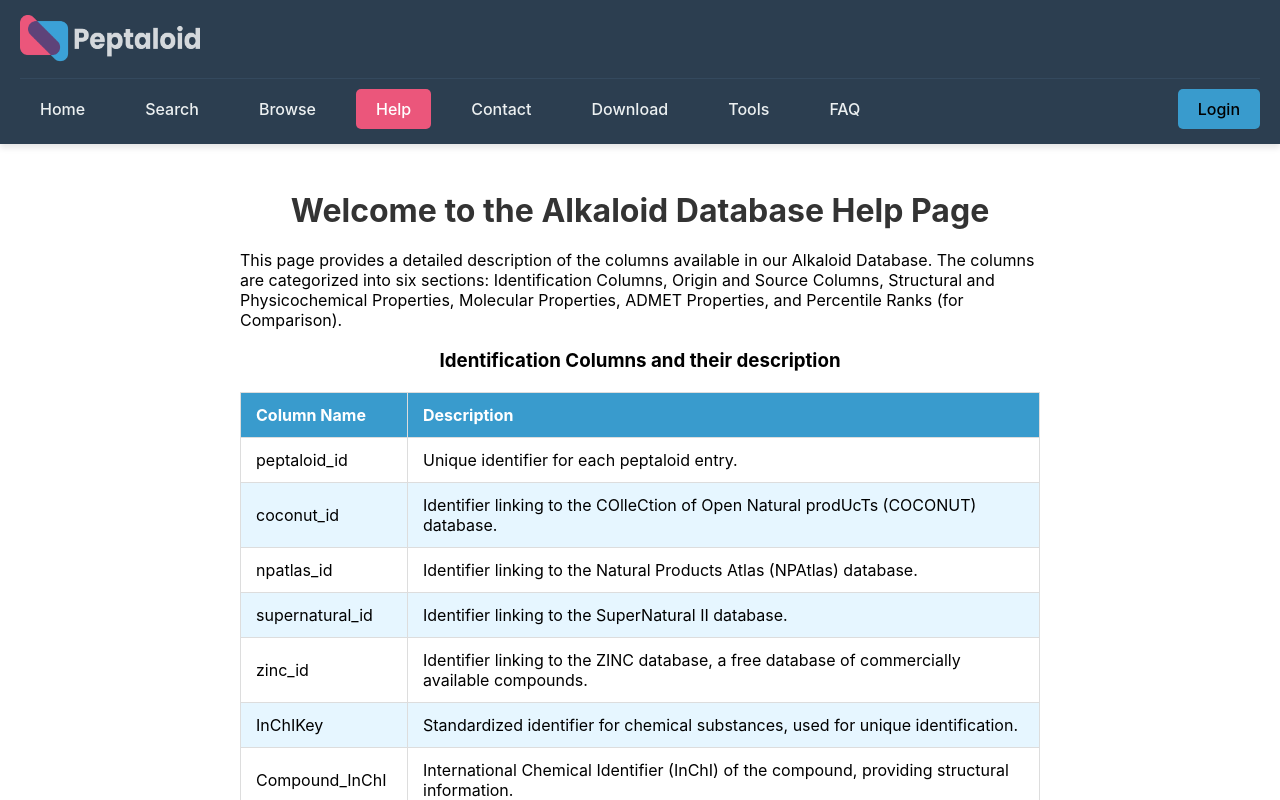
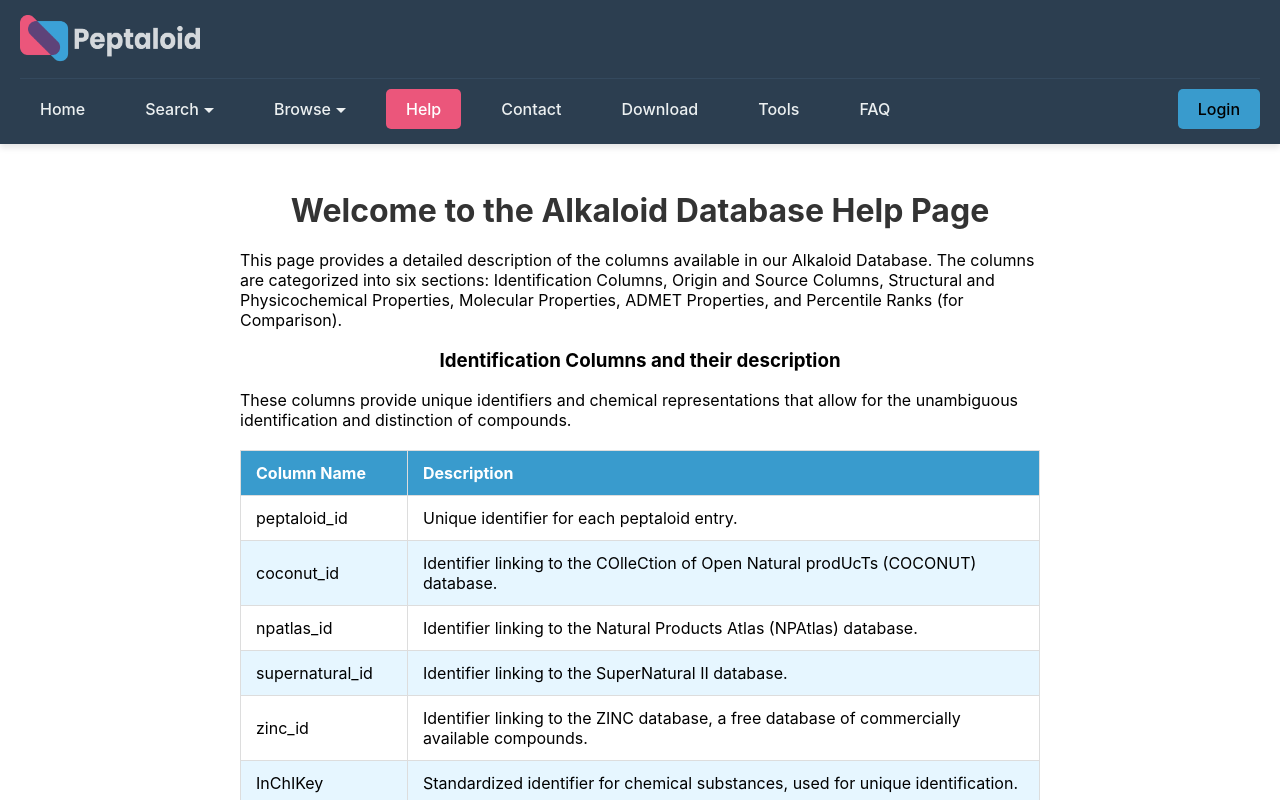
Before and after one commit to Bibhuprasadbehera/Peptaloid-database, a React (Create React App) app: page /help in a window 1280 px wide. Shown: the top 800 px of the page. Built offline with nearby package versions, Linux system fonts and the light colour scheme.

Commit message:
new nav bar

```diff
--- a/src/components/Molecules/MoleculeDetails.js
+++ b/src/components/Molecules/MoleculeDetails.js
@@ -1,5 +1,8 @@
 // MoleculeDetails.js
 import React from 'react';
+
+import Header from '../components/Header';
+import Footer from '../components/Footer';
 
 const MoleculeDetails = ({ molecule }) => {
     return (
--- a/src/components/Navbar.css
+++ b/src/components/Navbar.css
@@ -6,14 +6,14 @@
   flex-direction: column;
   background-color: #2c3e50;
   padding: 15px 20px;
-  box-shadow: 0 4px 6px rgba(0, 0, 0, 0.1); /* Add shadow for depth */
+  box-shadow: 0 4px 6px rgba(0, 0, 0, 0.1);
   z-index: 3;
 }
 
 .logo-container {
   display: flex;
-  justify-content: flex-start; /* Align the logo to the left */
-  margin-bottom: 15px; /* Increased space between logo and nav links */
+  justify-content: flex-start;
+  margin-bottom: 15px;
 }
 
 .logo-link {
@@ -22,16 +22,16 @@
 }
 
 .logo {
-  width: 180px; /* Adjust the width as needed */
-  height: auto; /* Automatically adjust the height based on the width */
+  width: 180px;
+  height: auto;
 }
 
 .nav-links-container {
   display: flex;
   justify-content: space-between;
   align-items: center;
-  border-top: 1px solid #34495e; /* Add a top border for separation */
-  padding-top: 10px; /* Add padding to separate the links from the border */
+  border-top: 1px solid #34495e;
+  padding-top: 10px;
 }
 
 .nav-links {
@@ -56,7 +56,7 @@
   padding: 10px 20px;
   border-radius: 5px;
   transition: background-color 0.3s, color 0.3s;
-  font-weight: 500; /* Slightly bolder text */
+  font-weight: 500;
 }
 
 .nav-links li a:hover,
@@ -68,13 +68,33 @@
 .nav-links li a.active,
 .login-button.active {
   background-color: #eb567b;
-  color: #fff; /* Ensure text is readable */
+  color: #fff;
 }
 
 .login-button {
-  margin-left: auto; /* Push the login button to the right */
-  background-color: #399bcd; /* Distinguish the login button */
-  color: #000000; /* Ensure text is readable */
+  margin-left: auto;
+  background-color: #399bcd;
+  color: #000000;
+}
+
+.dropdown-menu {
+  position: absolute;
+  background-color: #34495e;
+  list-style: none;
+  padding: 10px;
+  border-radius: 5px;
+  margin-top: 10px;
+  display: none;
+}
+
+.search-dropdown:hover .dropdown-menu,
+.browse-dropdown:hover .dropdown-menu {
+  display: block;
+}
+
+.search-dropdown.active > a::after,
+.browse-dropdown.active > a::after {
+  border-top-color: #fff;
 }
 
 @media (max-width: 768px) {
@@ -97,4 +117,33 @@
     margin-left: 0;
     align-self: flex-end;
   }
+
+  .dropdown-menu {
+    position: static;
+    margin-top: 0;
+  }
+
+  .search-dropdown:hover .dropdown-menu,
+  .browse-dropdown:hover .dropdown-menu {
+    display: block;
+  }
 }
+
+/* Arrow styling for dropdown */
+.search-dropdown > a::after,
+.browse-dropdown > a::after {
+  content: "";
+  display: inline-block;
+  width: 0;
+  height: 0;
+  border-left: 5px solid transparent;
+  border-right: 5px solid transparent;
+  border-top: 5px solid #ecf0f1;
+  margin-left: 5px;
+  vertical-align: middle;
+}
+
+.search-dropdown:hover > a::after,
+.browse-dropdown:hover > a::after {
+  border-top-color: #fff;
+}
--- a/src/components/Navbar.js
+++ b/src/components/Navbar.js
@@ -1,14 +1,21 @@
 import React, { useState } from 'react';
-import { Link, NavLink } from 'react-router-dom';
+import { Link, NavLink, useLocation } from 'react-router-dom';
+import logo from '../images/logo2.png';
 import './Navbar.css';
-import logo from '../images/logo2.png'; // Adjust the path according to your directory structure
 
 const Navbar = () => {
-  const [isSearchDropdownOpen, setIsSearchDropdownOpen] = useState(false);
+  const [activeDropdown, setActiveDropdown] = useState(null);
+  const location = useLocation();
 
-  const toggleSearchDropdown = () => {
-    setIsSearchDropdownOpen(!isSearchDropdownOpen);
+  const toggleDropdown = (dropdownName) => {
+    if (activeDropdown === dropdownName) {
+      setActiveDropdown(null); // Close the dropdown if it's already open
+    } else {
+      setActiveDropdown(dropdownName); // Open the clicked dropdown and close others
+    }
   };
+
+  const isActive = (path) => location.pathname === path;
 
   return (
     <nav className="navbar">
@@ -19,24 +26,41 @@ const Navbar = () => {
       </div>
       <div className="nav-links-container">
         <ul className="nav-links">
-          <li><NavLink to="/" activeClassName="active">Home</NavLink></li>
-          <li className="search-dropdown">
-            <NavLink to="/search" activeClassName="active" onClick={toggleSearchDropdown}>Search</NavLink>
-            {isSearchDropdownOpen && (
+          <li>
+            <NavLink to="/" isActive={() => isActive('/')} activeClassName="active">Home</NavLink>
+          </li>
+          <li className={`dropdown search-dropdown ${activeDropdown === 'search' ? 'active' : ''}`}>
+            <a href="#" onClick={() => toggleDropdown('search')} className={isActive('/search') || isActive('/search/advanced') ? "active" : ""}>
+              Search
+            </a>
+            {activeDropdown === 'search' && (
               <ul className="dropdown-menu">
                 <li><NavLink to="/search" activeClassName="active">Simple Search</NavLink></li>
                 <li><NavLink to="/search/advanced" activeClassName="active">Advanced Search</NavLink></li>
               </ul>
             )}
           </li>
-          <li><NavLink to="/browse" activeClassName="active">Browse</NavLink></li>
-          <li><NavLink to="/help" activeClassName="active">Help</NavLink></li>
-          <li><NavLink to="/contact" activeClassName="active">Contact</NavLink></li>
-          <li><NavLink to="/download" activeClassName="active">Download</NavLink></li>
-          <li><NavLink to="/tools" activeClassName="active">Tools</NavLink></li>
-          <li><NavLink to="/faq" activeClassName="active">FAQ</NavLink></li>
+          <li className={`dropdown browse-dropdown ${activeDropdown === 'browse' ? 'active' : ''}`}>
+            <a href="#" onClick={() => toggleDropdown('browse')} className={isActive('/browse/carbon') || isActive('/browse/molecularweight') || isActive('/browse/source') || isActive('/browse/qed') || isActive('/browse/lipinski') ? "active" : ""}>
+              Browse
+            </a>
+            {activeDropdown === 'browse' && (
+              <ul className="dropdown-menu">
+                <li><NavLink to="/browse/carbon" activeClassName="active">Browse by No. of Carbon</NavLink></li>
+                <li><NavLink to="/browse/molecularweight" activeClassName="active">Browse by Molecular Weight</NavLink></li>
+                <li><NavLink to="/browse/source" activeClassName="active">Browse by Source</NavLink></li>
+                <li><NavLink to="/browse/qed" activeClassName="active">Browse by QED</NavLink></li>
+                <li><NavLink to="/browse/lipinski" activeClassName="active">Browse by Lipinski Rule</NavLink></li>
+              </ul>
+            )}
+          </li>
+          <li><NavLink to="/help" isActive={() => isActive('/help')} activeClassName="active">Help</NavLink></li>
+          <li><NavLink to="/contact" isActive={() => isActive('/contact')} activeClassName="active">Contact</NavLink></li>
+          <li><NavLink to="/download" isActive={() => isActive('/download')} activeClassName="active">Download</NavLink></li>
+          <li><NavLink to="/tools" isActive={() => isActive('/tools')} activeClassName="active">Tools</NavLink></li>
+          <li><NavLink to="/faq" isActive={() => isActive('/faq')} activeClassName="active">FAQ</NavLink></li>
         </ul>
-        <NavLink to="/login" activeClassName="active" className="login-button">Login</NavLink>
+        <NavLink to="/login" isActive={() => isActive('/login')} activeClassName="active" className="login-button">Login</NavLink>
       </div>
     </nav>
   );
--- a/src/pages/Contactpage.js
+++ b/src/pages/Contactpage.js
@@ -1,4 +1,4 @@
-// LearnPage.js
+// ContactPage.js
 
 import React from 'react';
 import './styles.css';
@@ -6,12 +6,12 @@ import Navbar from '../components/Navbar';
 import Header from '../components/Header';
 import Footer from '../components/Footer';
 
-const LearnPage = () => {
+const ContactPage = () => {
   return (
     <div>
       <div className="container">
-        <h2 className="heading">Welcome to the Alkaloid Database Learn Page</h2>
-        <p className="paragraph">contact bibhu.behera@niser.ac.in</p>
+        <h2 className="heading">Welcome to the Alkaloid Database contact Page</h2>
+        <p className="paragraph-center">contact bibhu.behera@niser.ac.in</p>
         {/* Add more content here */}
 
       </div>
@@ -20,4 +20,4 @@ const LearnPage = () => {
   );
 };
 
-export default LearnPage;
+export default ContactPage;
--- a/src/pages/Helppage.js
+++ b/src/pages/Helppage.js
@@ -21,6 +21,7 @@ const HelpPage = () => {
 
         {/* Identification Columns */}
         <h3 className="subheading">Identification Columns and their description</h3>
+        <p className="paragraph-left">These columns provide unique identifiers and chemical representations that allow for the unambiguous identification and distinction of compounds.</p>
         <table className="help-table">
         <thead>
             <tr>
@@ -78,6 +79,7 @@ const HelpPage = () => {
 
         {/* Origin and Source Columns */}
         <h3 className="subheading">Origin and Source Columns and their description</h3>
+        <p className="paragraph-left">These columns convey information about the origin and source of the compounds, such as whether they are natural or synthetic, and details about the genus and species from which they were derived or isolated.</p>
         <table className="help-table">
         <thead>
             <tr>
@@ -103,6 +105,7 @@ const HelpPage = () => {
 
         {/* Structural and Physicochemical Properties */}
         <h3 className="subheading">Structural and Physicochemical Properties and their description</h3>
+        <p className="paragraph-left">This category encompasses various properties that describe the structure and physicochemical characteristics of the compounds, such as molecular size, lipophilicity, polarity, hydrogen bonding, flexibility, stereochemistry, and ring systems.</p>
         <table className="help-table">
         <thead>
             <tr>
@@ -197,6 +200,7 @@ const HelpPage = () => {
 
         {/* Molecular Properties */}
         <h3 className="subheading">Molecular Properties and their description</h3>
+        <p className="paragraph-left">These columns indicate the presence or absence of specific functional groups or molecular features within the compounds, which can influence their chemical reactivity and biological activity.</p>
         <table className="help-table">
         <thead>
             <tr>
@@ -235,6 +239,7 @@ const HelpPage = () => {
 
         {/* ADMET Properties */}
         <h3 className="subheading">ADMET Properties and their description</h3>
+        <p className="paragraph-left">This category includes properties related to the absorption, distribution, metabolism, excretion, and toxicity of the compounds, which are crucial for assessing their potential as drug candidates or understanding their biological effects.</p>
         <table className="help-table">
         <thead>
             <tr>
@@ -417,6 +422,7 @@ const HelpPage = () => {
 
         {/* Percentile Ranks (for Comparison) */}
         <h3 className="subheading">Percentile Ranks (for Comparison) and their description</h3>
+        <p className="paragraph-left">These columns provide percentile ranks that allow the compounds to be compared against a reference set, such as approved drugs, for various properties. This facilitates the evaluation of the compounds' drug-likeness and potential for further development by benchmarking their properties against known drugs.</p>
         <table className="help-table">
         <thead>
             <tr>
```
